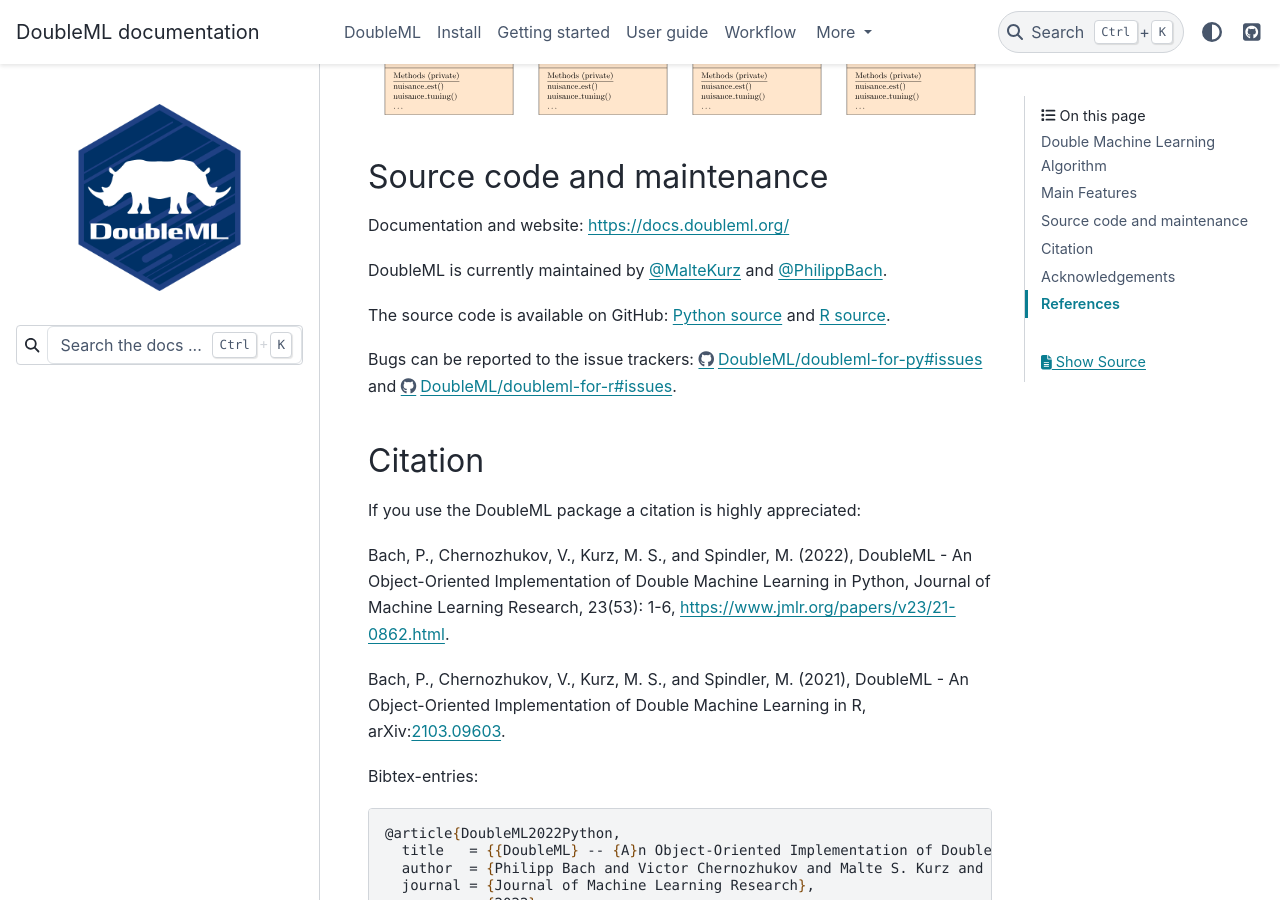
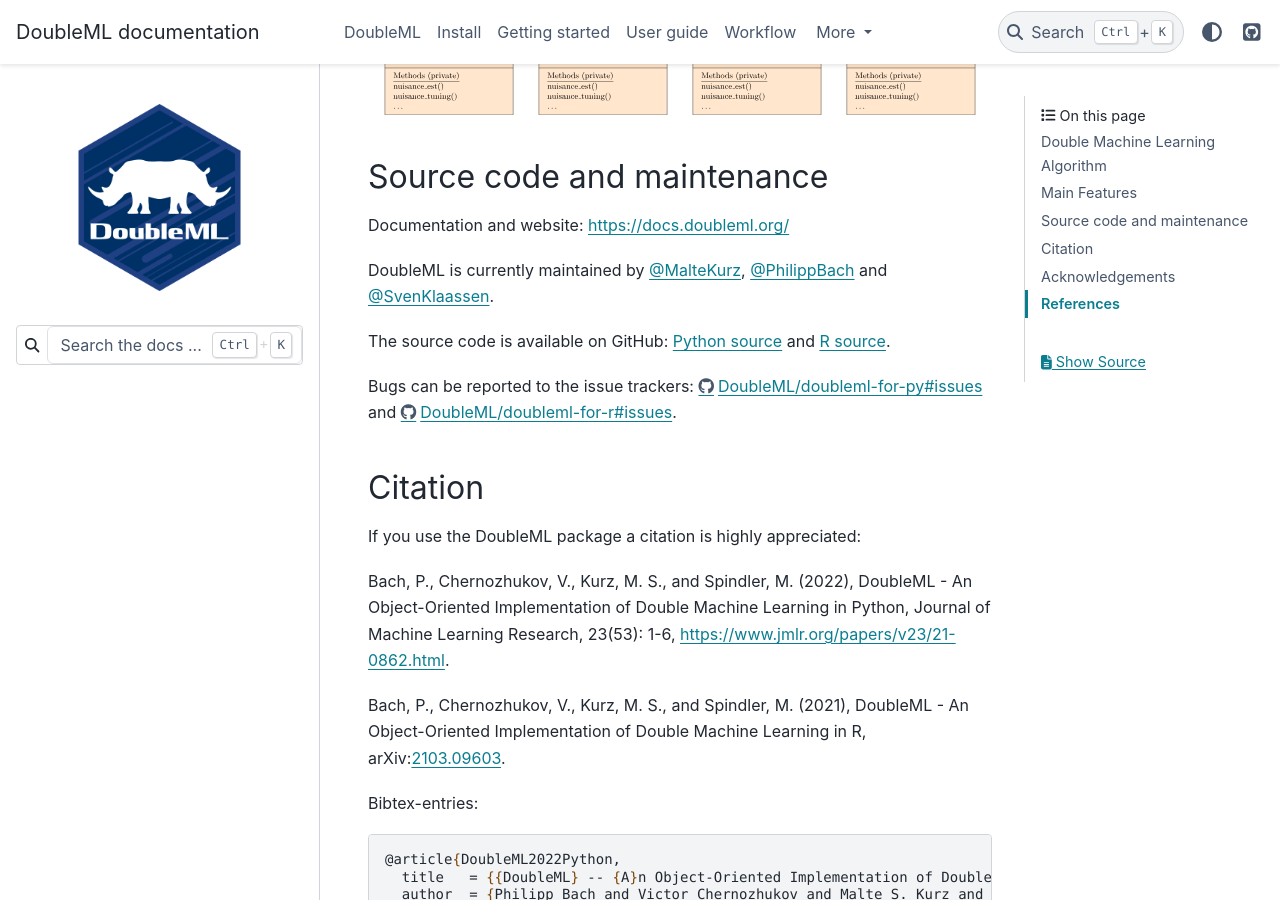
Before and after one commit to DoubleML/doubleml-docs, a Sphinx documentation site: the page built from doc/index.rst, in a window 1280 px wide and 900 px high, scrolled down 3246 px. Built offline with Sphinx 7.4.7 and the PyData theme 0.15.4, drawn with Linux system fonts in a browser that asks for light colours.

Commit message:
update release notes and add sven to maintainer

```diff
--- a/doc/index.rst
+++ b/doc/index.rst
@@ -200,8 +200,8 @@
 Documentation and website: `https://docs.doubleml.org/ <https://docs.doubleml.org/>`_
 
 DoubleML is currently maintained by
-`@MalteKurz <https://github.com/MalteKurz>`_ and
-`@PhilippBach <https://github.com/PhilippBach>`_.
+`@MalteKurz <https://github.com/MalteKurz>`_, `@PhilippBach <https://github.com/PhilippBach>`_ and
+`@SvenKlaassen <https://github.com/SvenKlaassen>`_.
 
 The source code is available on GitHub: `Python source <https://github.com/DoubleML/doubleml-for-py>`_ and
 `R source <https://github.com/DoubleML/doubleml-for-r>`_.
--- a/doc/release/release.rst
+++ b/doc/release/release.rst
@@ -7,6 +7,7 @@
 
     **DoubleML 0.6.0**
 
+    - **Release highlight:** Heterogeneous treatment effects (GATE, CATE, Quantile effects, ...)
     - Add out-of-sample RMSE and targets for nuisance elements and implement nuisance estimation
       evaluation via ``evaluate_learners()``.
       `#182 <https://github.com/DoubleML/doubleml-for-py/pull/182>`_
```
